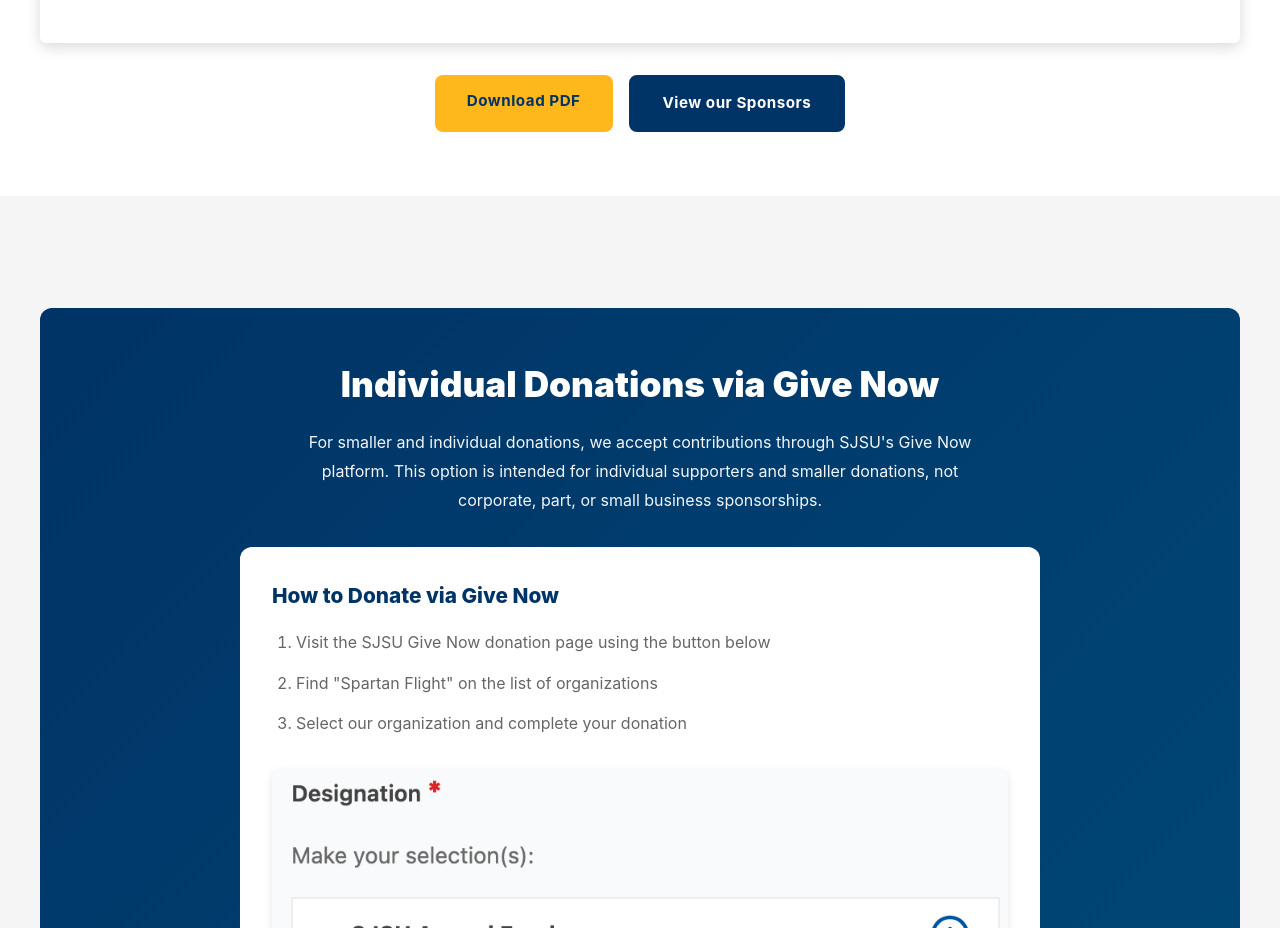
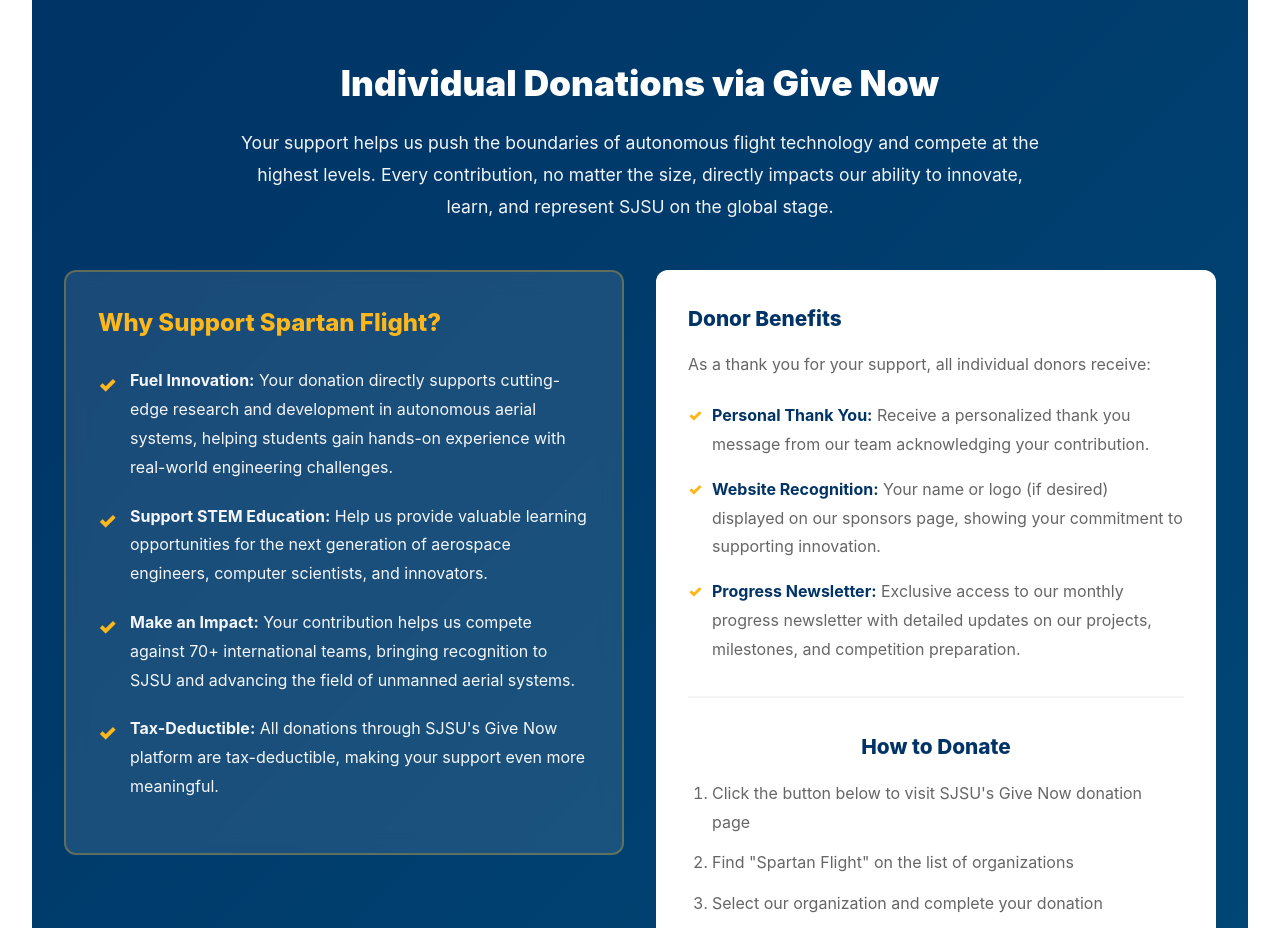
Before and after one commit to spartanflight/spartanflight.github.io, a plain HTML site: page public/sponsorship.html in a window 1280 px wide. Shown: the part 2660-3588 px from the top of the page. Drawn offline with Linux system fonts and the light colour scheme.

Commit message:
Sponsor updates

```diff
--- a/public/sponsorship.html
+++ b/public/sponsorship.html
@@ -79,19 +79,15 @@
         }
 
         .pdf-section-wrapper {
+            display: grid;
+            grid-template-columns: 2fr 1fr;
+            gap: 2rem;
             margin-top: 3rem;
-        }
-
-        .pdf-section-header {
-            display: grid;
-            grid-template-columns: 1fr 2fr;
-            gap: 2rem;
-            margin-bottom: 2rem;
             align-items: start;
         }
 
         @media (max-width: 768px) {
-            .pdf-section-header {
+            .pdf-section-wrapper {
                 grid-template-columns: 1fr;
             }
         }
@@ -156,9 +152,20 @@
         .individual-donation-section {
             background: linear-gradient(135deg, var(--primary-blue) 0%, #004d7a 100%);
             color: var(--white);
-            padding: 3rem 2rem;
-            border-radius: 12px;
+            padding: 4rem 2rem;
             margin-top: 3rem;
+            position: relative;
+            left: 50%;
+            right: 50%;
+            margin-left: calc(-50vw + 2rem);
+            margin-right: calc(-50vw + 2rem);
+            width: calc(100vw - 4rem);
+            max-width: none;
+        }
+
+        .individual-donation-wrapper {
+            max-width: 1200px;
+            margin: 0 auto;
         }
 
         .individual-donation-section h2 {
@@ -170,16 +177,62 @@
         .individual-donation-section .section-intro {
             color: rgba(255, 255, 255, 0.95);
             text-align: center;
-            max-width: 700px;
+            max-width: 800px;
             margin: 0 auto 2rem;
+            font-size: 1.1rem;
+        }
+
+        .individual-donation-grid {
+            display: grid;
+            grid-template-columns: 1fr 1fr;
+            gap: 2rem;
+            margin-top: 3rem;
+            align-items: start;
+        }
+
+        .individual-donation-benefits {
+            background: rgba(255, 255, 255, 0.1);
+            backdrop-filter: blur(10px);
+            padding: 2rem;
+            border-radius: 12px;
+            border: 2px solid rgba(255, 184, 28, 0.3);
+        }
+
+        .individual-donation-benefits h3 {
+            color: var(--accent-gold);
+            font-size: 1.5rem;
+            margin-bottom: 1.5rem;
+            font-weight: 800;
+        }
+
+        .individual-donation-benefits ul {
+            list-style: none;
+            padding: 0;
+            margin: 0;
+        }
+
+        .individual-donation-benefits li {
+            color: rgba(255, 255, 255, 0.95);
+            line-height: 1.8;
+            margin-bottom: 1.25rem;
+            padding-left: 2rem;
+            position: relative;
+            font-size: 1rem;
+        }
+
+        .individual-donation-benefits li::before {
+            content: '✓';
+            position: absolute;
+            left: 0;
+            color: var(--accent-gold);
+            font-weight: 900;
+            font-size: 1.3rem;
         }
 
         .individual-donation-content {
             background: var(--white);
             padding: 2rem;
             border-radius: 12px;
-            max-width: 800px;
-            margin: 0 auto;
         }
 
         .individual-donation-content h3 {
@@ -198,6 +251,19 @@
 
         .individual-donation-content ol li {
             margin-bottom: 0.75rem;
+        }
+
+        @media (max-width: 768px) {
+            .individual-donation-section {
+                margin-left: -2rem;
+                margin-right: -2rem;
+                width: 100vw;
+                padding: 3rem 1.5rem;
+            }
+
+            .individual-donation-grid {
+                grid-template-columns: 1fr;
+            }
         }
 
             @media (max-width: 768px) {
@@ -257,18 +323,9 @@
             </div>
 
             <div id="corporate" class="pdf-section-wrapper" style="scroll-margin-top: 100px;">
-                <div class="pdf-section-header">
-                    <div class="pdf-sidebar">
-                        <h3>Get Started</h3>
-                        <p><strong>For Corporate sponsorships, parts, or collaboration:</strong></p>
-                        <p>Contact <strong>Ethan or Ben</strong> at <a href="mailto:spartanflightsjsu@gmail.com">spartanflightsjsu@gmail.com</a> and we will reach out as soon as possible.</p>
-                        <p style="margin-top: 1.5rem; font-size: 0.9rem; color: var(--text-light);">We're always open to discussing custom sponsorship arrangements that work for your business.</p>
-                    </div>
                 <div>
                     <h2>Corporate Sponsorship Packet</h2>
                     <p class="section-intro">Download our comprehensive sponsorship packet to learn about sponsorship tiers, benefits, and how your company can support Spartan Flight.</p>
-                    </div>
-                </div>
                     <div class="pdf-viewer-container">
                         <iframe id="pdfViewer" src="sponsorship-packet.pdf#view=FitH&page=1" type="application/pdf" title="Sponsorship Packet PDF"></iframe>
                     </div>
@@ -277,31 +334,65 @@
                         <a href="sponsors.html" class="btn btn-primary" style="background: var(--primary-blue); color: var(--white); border: 2px solid var(--primary-blue);">View our Sponsors</a>
                     </div>
                 </div>
+                <div class="pdf-sidebar">
+                    <h3>Get Started</h3>
+                    <p><strong>For Corporate sponsorships, parts, or collaboration:</strong></p>
+                    <p>Contact <strong>Ethan or Ben</strong> at <a href="mailto:spartanflightsjsu@gmail.com">spartanflightsjsu@gmail.com</a> and we will reach out as soon as possible.</p>
+                    <p style="margin-top: 1.5rem; font-size: 0.9rem; color: var(--text-light);">We're always open to discussing custom sponsorship arrangements that work for your business.</p>
+                </div>
+            </div>
         </div>
     </section>
 
-    <section class="light">
-        <div class="section-container">
+    <section class="light" style="padding: 0; background: transparent;">
         <div id="individual" class="individual-donation-section" style="scroll-margin-top: 100px;">
+            <div class="individual-donation-wrapper">
                 <h2>Individual Donations via Give Now</h2>
-                <p class="section-intro">For smaller and individual donations, we accept contributions through SJSU's Give Now platform. This option is intended for individual supporters and smaller donations, not corporate, part, or small business sponsorships.</p>
+                <p class="section-intro">Your support helps us push the boundaries of autonomous flight technology and compete at the highest levels. Every contribution, no matter the size, directly impacts our ability to innovate, learn, and represent SJSU on the global stage.</p>
 
+                <div class="individual-donation-grid">
+                    <div class="individual-donation-benefits">
+                        <h3>Why Support Spartan Flight?</h3>
+                        <ul>
+                            <li><strong>Fuel Innovation:</strong> Your donation directly supports cutting-edge research and development in autonomous aerial systems, helping students gain hands-on experience with real-world engineering challenges.</li>
+                            <li><strong>Support STEM Education:</strong> Help us provide valuable learning opportunities for the next generation of aerospace engineers, computer scientists, and innovators.</li>
+                            <li><strong>Make an Impact:</strong> Your contribution helps us compete against 70+ international teams, bringing recognition to SJSU and advancing the field of unmanned aerial systems.</li>
+                            <li><strong>Tax-Deductible:</strong> All donations through SJSU's Give Now platform are tax-deductible, making your support even more meaningful.</li>
+                        </ul>
+                    </div>
                     <div class="individual-donation-content">
-                    <h3>How to Donate via Give Now</h3>
-                    <ol>
-                        <li>Visit the SJSU Give Now donation page using the button below</li>
+                        <h3>Donor Benefits</h3>
+                        <p style="color: var(--text-light); margin-bottom: 1.5rem;">As a thank you for your support, all individual donors receive:</p>
+                        <ul style="list-style: none; padding: 0; margin: 0;">
+                            <li style="color: var(--text-light); line-height: 1.8; margin-bottom: 1rem; padding-left: 1.5rem; position: relative;">
+                                <span style="position: absolute; left: 0; color: var(--accent-gold); font-weight: 900;">✓</span>
+                                <strong style="color: var(--primary-blue);">Personal Thank You:</strong> Receive a personalized thank you message from our team acknowledging your contribution.
+                            </li>
+                            <li style="color: var(--text-light); line-height: 1.8; margin-bottom: 1rem; padding-left: 1.5rem; position: relative;">
+                                <span style="position: absolute; left: 0; color: var(--accent-gold); font-weight: 900;">✓</span>
+                                <strong style="color: var(--primary-blue);">Website Recognition:</strong> Your name or logo (if desired) displayed on our sponsors page, showing your commitment to supporting innovation.
+                            </li>
+                            <li style="color: var(--text-light); line-height: 1.8; margin-bottom: 1rem; padding-left: 1.5rem; position: relative;">
+                                <span style="position: absolute; left: 0; color: var(--accent-gold); font-weight: 900;">✓</span>
+                                <strong style="color: var(--primary-blue);">Progress Newsletter:</strong> Exclusive access to our monthly progress newsletter with detailed updates on our projects, milestones, and competition preparation.
+                            </li>
+                        </ul>
+                        <div style="text-align: center; margin-top: 2rem; padding-top: 2rem; border-top: 2px solid var(--light-gray);">
+                            <h3 style="color: var(--primary-blue); margin-bottom: 1rem;">How to Donate</h3>
+                            <ol style="color: var(--text-light); line-height: 1.8; margin-left: 1.5rem; margin-bottom: 1.5rem; text-align: left;">
+                                <li>Click the button below to visit SJSU's Give Now donation page</li>
                                 <li>Find "Spartan Flight" on the list of organizations</li>
                                 <li>Select our organization and complete your donation</li>
                             </ol>
                             <div style="text-align: center; margin: 2rem 0;">
                                 <img src="images/sjsu_givenow.png" alt="SJSU Give Now instructions showing how to find Spartan Flight" style="max-width: 100%; height: auto; border-radius: 8px; box-shadow: 0 2px 8px rgba(0,0,0,0.1);">
                             </div>
-                    <div style="text-align: center; margin-top: 2rem;">
-                        <a href="https://give.sjsu.edu/campaigns/67453/donations/new" target="_blank" rel="noopener noreferrer" class="btn btn-primary" style="display: inline-block; background: var(--primary-blue); color: var(--white);">Donate via Give Now</a>
-                    </div>
+                            <a href="https://give.sjsu.edu/campaigns/67453/donations/new" target="_blank" rel="noopener noreferrer" class="btn btn-primary" style="display: inline-block; background: var(--primary-blue); color: var(--white); margin-top: 1rem;">Donate via Give Now</a>
                             <p style="text-align: center; margin-top: 1.5rem; color: var(--text-light); font-size: 0.9rem;">
                                 <strong>All donations are tax-deductible.</strong>
                             </p>
+                        </div>
+                    </div>
                 </div>
             </div>
         </div>
```
Lines whose indentation alone changed are shown as unchanged.
